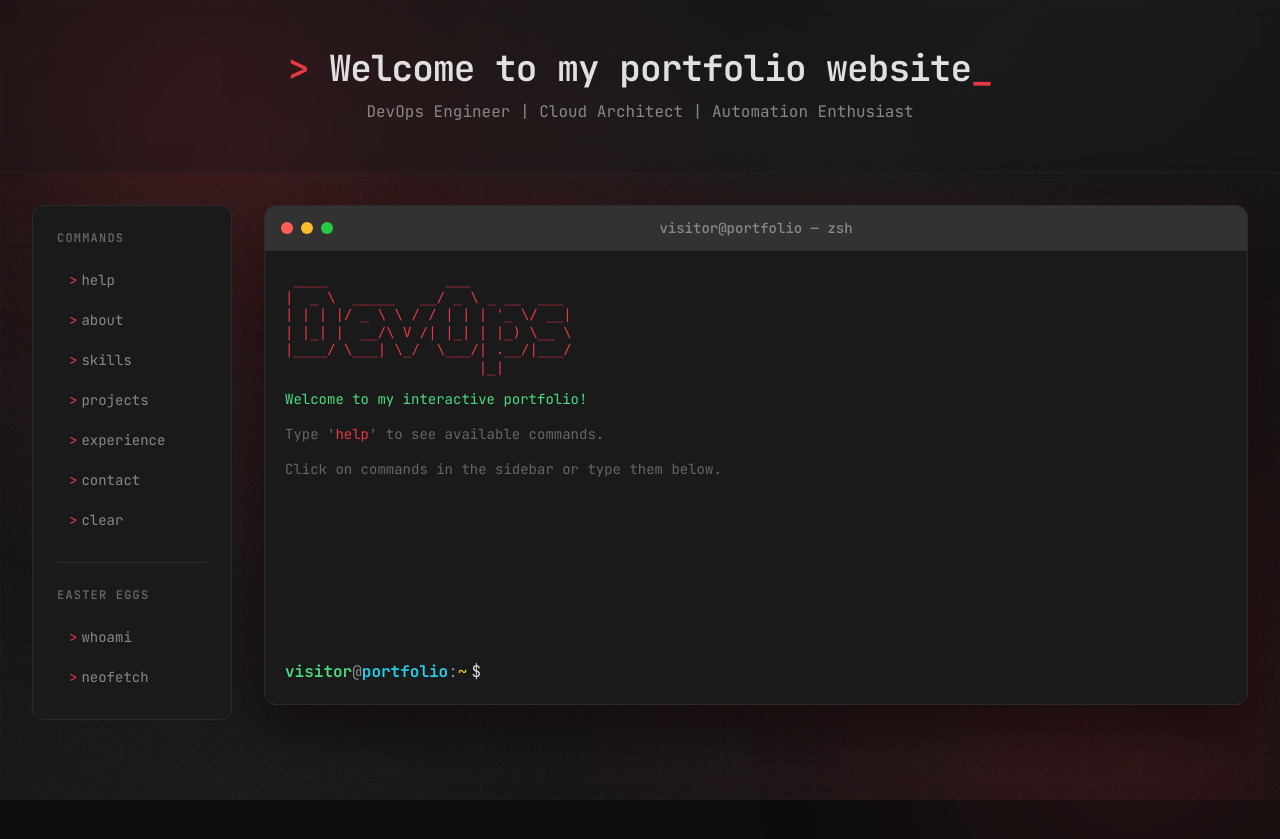
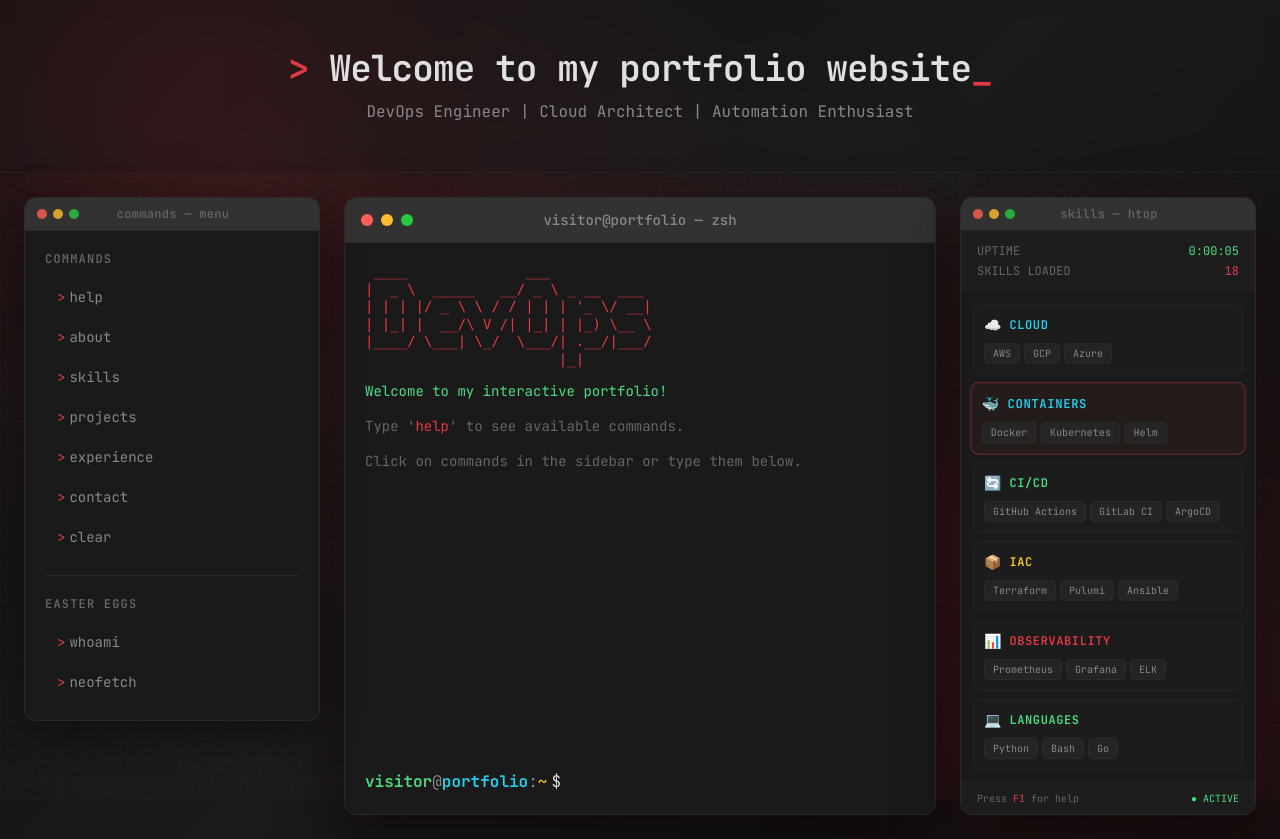
Before and after one commit to kostadin-tonchekliev/shell-portfolio, a Next.js app: page / in a window 1280 px wide. Before the commit the page ends 800 px from the top, so only its background shows below. Built offline with nearby package versions, Linux system fonts and the light colour scheme.

Commit message:
Added skills sidebar and a couple other fixes

```diff
--- a/app/page.tsx
+++ b/app/page.tsx
@@ -3,6 +3,7 @@
 import { useState, useCallback } from 'react';
 import Terminal from '@/components/Terminal';
 import Sidebar from '@/components/Sidebar';
+import SkillsWidget from '@/components/SkillsWidget';
 
 export default function Home() {
   const [externalCommand, setExternalCommand] = useState<string | undefined>();
@@ -39,15 +40,20 @@ export default function Home() {
         </header>
 
         {/* Main Content */}
-        <main className="flex-1 flex flex-col md:flex-row gap-8 p-8 max-w-[1400px] mx-auto w-full">
-          <Sidebar onCommandClick={handleCommandClick} />
-          <section className="flex-1 flex items-start">
+        <main className="flex-1 flex flex-col xl:flex-row xl:items-stretch gap-6 p-6 max-w-[1800px] mx-auto w-full">
+          <div className="xl:flex-1 xl:min-w-0">
+            <Sidebar onCommandClick={handleCommandClick} />
+          </div>
+          <section className="xl:flex-[2] xl:min-w-0 flex">
             <Terminal
               key={commandKey}
               externalCommand={externalCommand}
               onCommandExecuted={handleCommandExecuted}
             />
           </section>
+          <div className="hidden xl:flex xl:flex-1 xl:min-w-0">
+            <SkillsWidget />
+          </div>
         </main>
       </div>
     </div>
--- a/components/Sidebar.tsx
+++ b/components/Sidebar.tsx
@@ -9,9 +9,24 @@ interface SidebarProps {
 
 export default function Sidebar({ onCommandClick }: SidebarProps) {
   return (
-    <aside className="w-[200px] flex-shrink-0 p-6 bg-bg-secondary rounded-xl border border-bg-tertiary h-fit sticky top-8">
-      <div className="mb-6">
-        <h2 className="text-xs font-semibold uppercase tracking-widest text-text-muted mb-4">
+    <aside className="w-full bg-bg-secondary rounded-xl border border-bg-tertiary shadow-[0_10px_40px_rgba(0,0,0,0.4),0_0_20px_rgba(230,57,70,0.05)] h-fit sticky top-8 overflow-hidden">
+      {/* Title Bar */}
+      <div className="flex items-center justify-between px-3 py-2 bg-bg-titlebar border-b border-bg-tertiary select-none">
+        <div className="flex gap-1.5">
+          <span className="w-2.5 h-2.5 rounded-full bg-btn-close opacity-80" />
+          <span className="w-2.5 h-2.5 rounded-full bg-btn-minimize opacity-80" />
+          <span className="w-2.5 h-2.5 rounded-full bg-btn-maximize opacity-80" />
+        </div>
+        <div className="text-xs text-text-muted font-medium tracking-wide">
+          commands — menu
+        </div>
+        <div className="w-[40px]" />
+      </div>
+
+      {/* Content */}
+      <div className="p-5">
+        <div className="mb-5">
+          <h2 className="text-xs font-semibold uppercase tracking-widest text-text-muted mb-3">
             Commands
           </h2>
           <ul className="space-y-1">
@@ -25,10 +40,10 @@ export default function Sidebar({ onCommandClick }: SidebarProps) {
           </ul>
         </div>
 
-      <div className="h-px bg-bg-tertiary my-6" />
+        <div className="h-px bg-bg-tertiary my-5" />
 
         <div>
-        <h2 className="text-xs font-semibold uppercase tracking-widest text-text-muted mb-4">
+          <h2 className="text-xs font-semibold uppercase tracking-widest text-text-muted mb-3">
             Easter Eggs
           </h2>
           <ul className="space-y-1">
@@ -40,6 +55,7 @@ export default function Sidebar({ onCommandClick }: SidebarProps) {
               />
             ))}
           </ul>
+        </div>
       </div>
     </aside>
   );
--- /dev/null
+++ b/components/SkillsWidget.tsx
@@ -0,0 +1,148 @@
+'use client';
+
+import React, { useState, useEffect } from 'react';
+
+interface SkillCategory {
+  icon: string;
+  name: string;
+  skills: string[];
+  color: string;
+}
+
+const SKILL_CATEGORIES: SkillCategory[] = [
+  {
+    icon: '☁️',
+    name: 'Cloud',
+    skills: ['AWS', 'GCP', 'Azure'],
+    color: 'var(--prompt-cyan)',
+  },
+  {
+    icon: '🐳',
+    name: 'Containers',
+    skills: ['Docker', 'Kubernetes', 'Helm'],
+    color: 'var(--prompt-cyan)',
+  },
+  {
+    icon: '🔄',
+    name: 'CI/CD',
+    skills: ['GitHub Actions', 'GitLab CI', 'ArgoCD'],
+    color: 'var(--prompt-green)',
+  },
+  {
+    icon: '📦',
+    name: 'IaC',
+    skills: ['Terraform', 'Pulumi', 'Ansible'],
+    color: 'var(--prompt-yellow)',
+  },
+  {
+    icon: '📊',
+    name: 'Observability',
+    skills: ['Prometheus', 'Grafana', 'ELK'],
+    color: 'var(--accent)',
+  },
+  {
+    icon: '💻',
+    name: 'Languages',
+    skills: ['Python', 'Bash', 'Go'],
+    color: 'var(--prompt-green)',
+  },
+];
+
+export default function SkillsWidget() {
+  const [activeIndex, setActiveIndex] = useState(0);
+  const [uptime, setUptime] = useState('0:00:00');
+
+  // Cycle through skills for the highlight effect
+  useEffect(() => {
+    const interval = setInterval(() => {
+      setActiveIndex((prev) => (prev + 1) % SKILL_CATEGORIES.length);
+    }, 3000);
+    return () => clearInterval(interval);
+  }, []);
+
+  // Uptime counter
+  useEffect(() => {
+    const start = Date.now();
+    const interval = setInterval(() => {
+      const elapsed = Math.floor((Date.now() - start) / 1000);
+      const hours = Math.floor(elapsed / 3600);
+      const minutes = Math.floor((elapsed % 3600) / 60);
+      const seconds = elapsed % 60;
+      setUptime(
+        `${hours}:${minutes.toString().padStart(2, '0')}:${seconds.toString().padStart(2, '0')}`
+      );
+    }, 1000);
+    return () => clearInterval(interval);
+  }, []);
+
+  return (
+    <div className="skills-widget w-full h-full bg-bg-secondary rounded-xl overflow-hidden border border-bg-tertiary shadow-[0_20px_60px_rgba(0,0,0,0.6),0_0_40px_rgba(230,57,70,0.1)] flex flex-col min-h-[500px]">
+      {/* Title Bar */}
+      <div className="flex items-center justify-between px-3 py-2 bg-bg-titlebar border-b border-bg-tertiary select-none">
+        <div className="flex gap-1.5">
+          <span className="w-2.5 h-2.5 rounded-full bg-btn-close opacity-80" />
+          <span className="w-2.5 h-2.5 rounded-full bg-btn-minimize opacity-80" />
+          <span className="w-2.5 h-2.5 rounded-full bg-btn-maximize opacity-80" />
+        </div>
+        <div className="text-xs text-text-muted font-medium tracking-wide">
+          skills — htop
+        </div>
+        <div className="w-[40px]" />
+      </div>
+
+      {/* Header */}
+      <div className="px-4 py-3 border-b border-bg-tertiary/50 bg-bg-tertiary/20">
+        <div className="flex items-center justify-between text-xs">
+          <span className="text-text-muted">UPTIME</span>
+          <span className="text-prompt-green font-mono">{uptime}</span>
+        </div>
+        <div className="flex items-center justify-between text-xs mt-1">
+          <span className="text-text-muted">SKILLS LOADED</span>
+          <span className="text-accent font-mono">{SKILL_CATEGORIES.reduce((acc, cat) => acc + cat.skills.length, 0)}</span>
+        </div>
+      </div>
+
+      {/* Skills Grid */}
+      <div className="p-3 space-y-2 flex-1 overflow-y-auto">
+        {SKILL_CATEGORIES.map((category, index) => (
+          <div
+            key={category.name}
+            className={`skill-category p-2.5 rounded-lg border transition-all duration-500 ${
+              index === activeIndex
+                ? 'border-accent/40 bg-accent/5 scale-[1.02]'
+                : 'border-bg-tertiary/50 bg-bg-tertiary/20'
+            }`}
+          >
+            <div className="flex items-center gap-2 mb-2">
+              <span className="text-sm">{category.icon}</span>
+              <span
+                className="text-xs font-semibold uppercase tracking-wider"
+                style={{ color: category.color }}
+              >
+                {category.name}
+              </span>
+            </div>
+            <div className="flex flex-wrap gap-1">
+              {category.skills.map((skill) => (
+                <span
+                  key={skill}
+                  className="skill-tag px-2 py-0.5 text-[10px] rounded bg-bg-tertiary/60 text-text-secondary border border-bg-tertiary hover:border-accent/30 hover:text-accent transition-colors duration-200"
+                >
+                  {skill}
+                </span>
+              ))}
+            </div>
+          </div>
+        ))}
+      </div>
+
+      {/* Footer */}
+      <div className="px-4 py-2 border-t border-bg-tertiary/50 bg-bg-tertiary/20">
+        <div className="flex items-center justify-between text-[10px] text-text-muted">
+          <span>Press <span className="text-accent">F1</span> for help</span>
+          <span className="text-prompt-green">● ACTIVE</span>
+        </div>
+      </div>
+    </div>
+  );
+}
--- a/components/Terminal.tsx
+++ b/components/Terminal.tsx
@@ -229,7 +229,7 @@ export default function Terminal({ externalCommand, onCommandExecuted }: Termina
   };
 
   return (
-    <div className="w-full bg-bg-secondary rounded-xl overflow-hidden shadow-[0_20px_60px_rgba(0,0,0,0.6),0_0_40px_rgba(230,57,70,0.1)] border border-bg-tertiary flex flex-col min-h-[500px] max-h-[calc(100vh-200px)]">
+    <div className="w-full h-full bg-bg-secondary rounded-xl overflow-hidden shadow-[0_20px_60px_rgba(0,0,0,0.6),0_0_40px_rgba(230,57,70,0.1)] border border-bg-tertiary flex flex-col min-h-[500px]">
       {/* Title Bar */}
       <div className="flex items-center justify-between px-4 py-3 bg-bg-titlebar border-b border-bg-tertiary select-none">
         <div className="flex gap-2">
```
Lines whose indentation alone changed are shown as unchanged.
